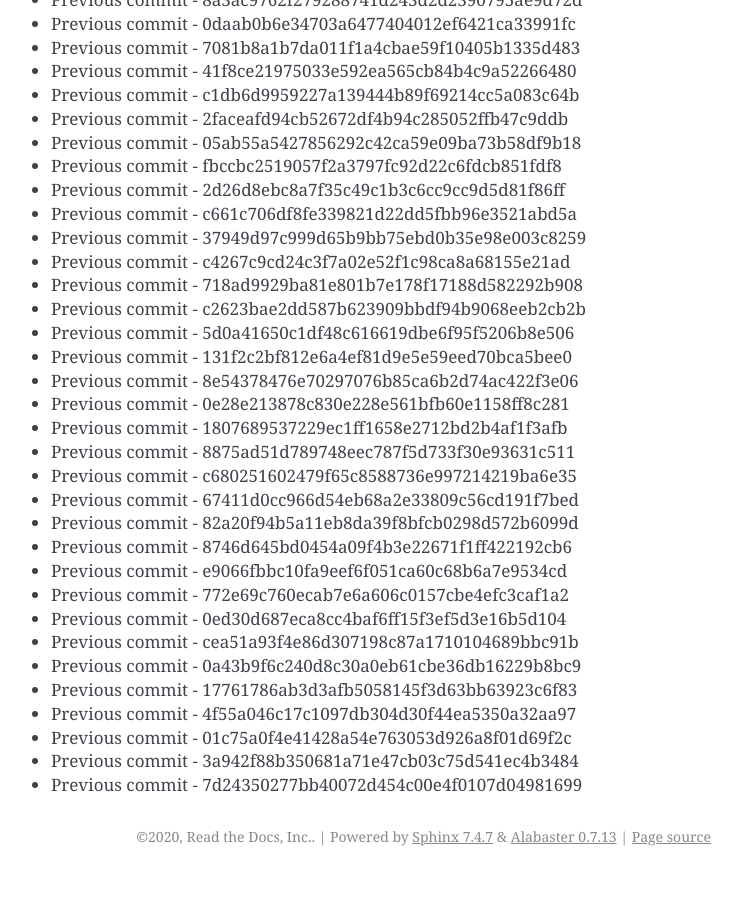
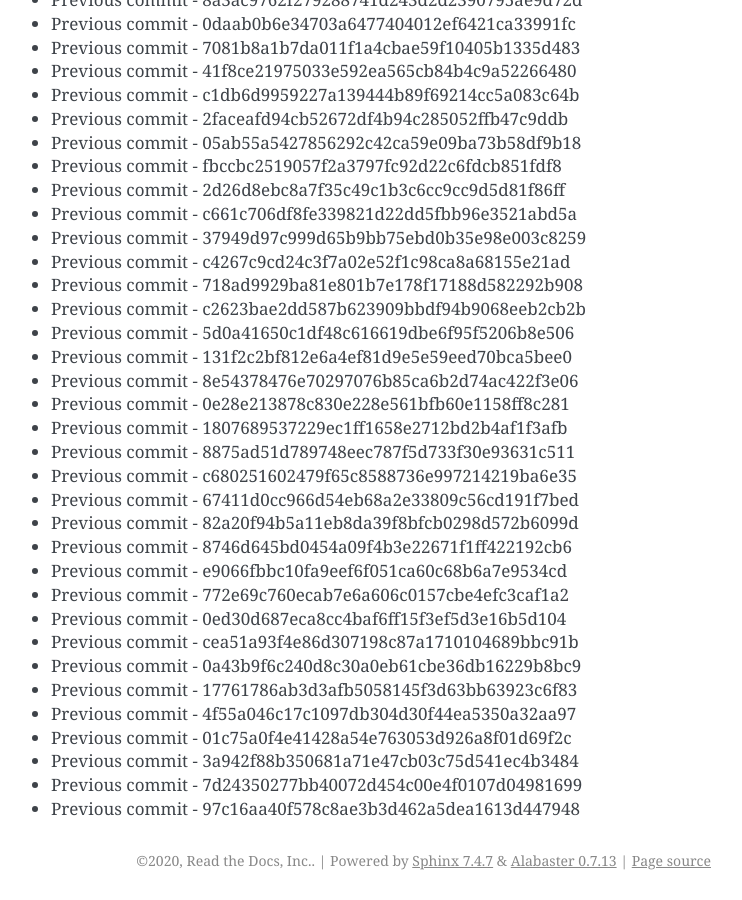
Before and after one commit to readthedocs/rtd-git-stresstest, a Sphinx documentation site: the page built from docs/updates.rst, in a window 1280 px wide and 900 px high, scrolled down 64812 px. Shown: the whole window, without its empty margins (399-1141 px from the left). Built offline with Sphinx 7.4.7, drawn with Linux system fonts in a browser that asks for light colours; before the commit the page ends 65688 px from its top, so only the background shows below that.

Commit message:
Generating commit from previous: 97c16aa40f578c8ae3b3d462a5dea1613d447948

```diff
--- a/docs/updates.rst
+++ b/docs/updates.rst
@@ -2755,3 +2755,4 @@ It can be tested for any performance characteristics.
 * Previous commit - 01c75a0f4e41428a54e763053d926a8f01d69f2c
 * Previous commit - 3a942f88b350681a71e47cb03c75d541ec4b3484
 * Previous commit - 7d24350277bb40072d454c00e4f0107d04981699
+* Previous commit - 97c16aa40f578c8ae3b3d462a5dea1613d447948
```
